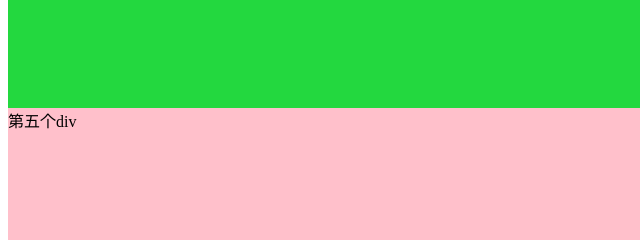
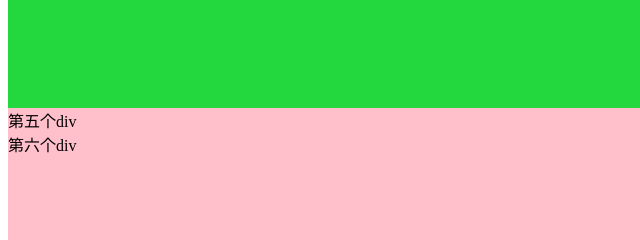
Before and after one commit to heart6666/1027test, a plain HTML site: page git练习.html in a window 1280 px wide. Shown: the part 900-1140 px from the top of the page, 0-640 px from the left. Drawn offline with Linux system fonts and the light colour scheme.

Commit message:
第六个div创建完成

```diff
--- a/git练习.html
+++ b/git练习.html
@@ -16,6 +16,7 @@
         <div class="box3">第三个div</div>
         <div class="box4">第四个div</div>
         <div class="box5">第五个div</div>
+        <div class="box6">第六个div</div>
     </div>
 </body>
 
```
